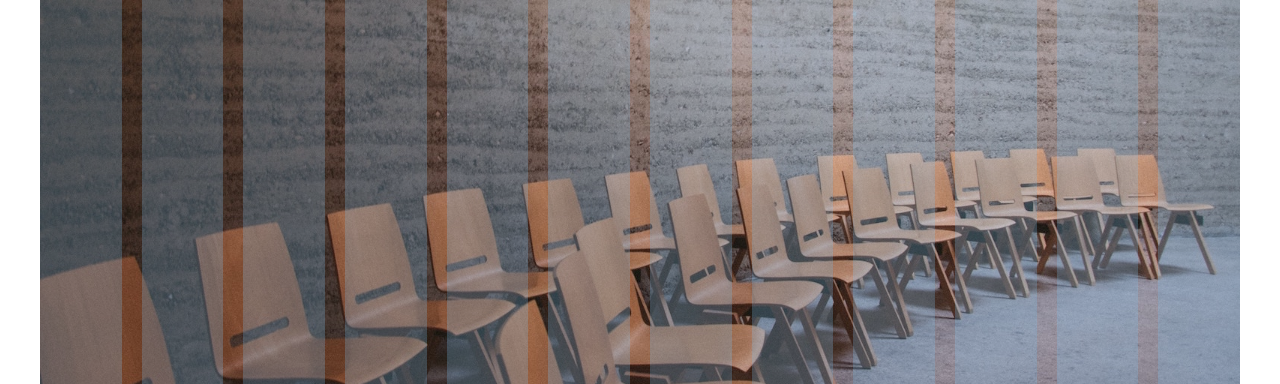
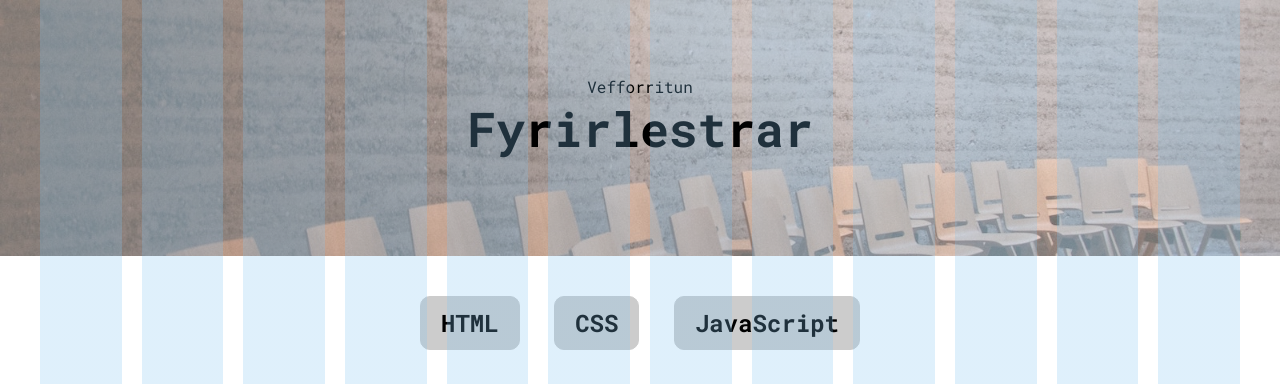
Before and after one commit to JohannSJohannsson/hopverkefni2, a website with bundled scripts: page index.html in a window 1280 px wide. Shown: the top 384 px of the page. Built offline with nearby package versions, Linux system fonts and the light colour scheme.

Commit message:
lagaði header á forsíðu

```diff
--- a/index.html
+++ b/index.html
@@ -10,10 +10,9 @@
   <link rel="stylesheet" href="dist/styles.css">
 </head>
 <body>
-  <header class="header">
+  <header class="header" style=background-image:url(img/header.jpg);>
     <div class="header__protection"></div>
     <div class="header__content">
-      <div class="header__image"><img src = "/img/header.jpg"> </div>
       <p class="header__smalltext">Vefforritun</p>
       <h1 class="header__title">Fyrirlestrar</h1>
     </div>
```
